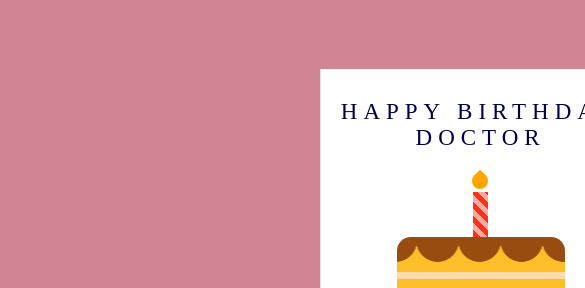
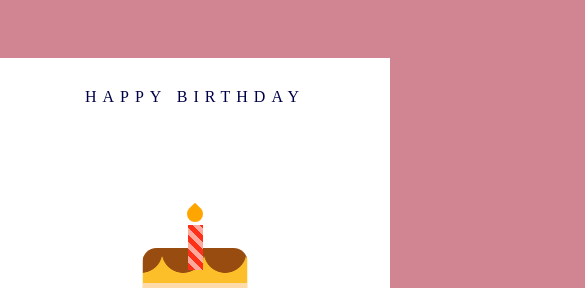
Before and after one commit to sidiq20/Birthday-card, a plain HTML site: page index.html in a window 390 px wide. Shown: the part 153-441 px from the top of the page, 585 px wide, since content can reach past the window. Drawn offline with Linux system fonts and the light colour scheme.

Commit message:
Update birthday card with new design and functionality

```diff
--- a/index.html
+++ b/index.html
@@ -5,19 +5,15 @@
     <meta name="viewport" content="width=device-width, initial-scale=1.0">
     <title>Birthday Card</title>
     <!-- Google Font -->
-    <link
-    href="https://fonts.googleapis.com/css2?
-    family=poppins&display=swap"
-    rel="stylesheet"
-    />
+    <link href="https://fonts.googleapis.com/css2?family=Poppins&display=swap" rel="stylesheet">
     <!-- stylesheet -->
     <link rel="stylesheet" href="style.css">
 </head>
 <body>
-    <div class="card">
+    <div class="card" onclick="toggleCard()">
         <div class="outside">
             <div class="front">
-            <p>Happy Birthday Doctor</p>
+                <p>Happy Birthday</p>
                 <div class="cake">
                     <div class="top-layer"></div>
                     <div class="middle-layer"></div>
@@ -36,5 +32,11 @@
         </div>
     </div>
 
+    <script>
+        function toggleCard() {
+            const card = document.querySelector('.card');
+            card.classList.toggle('active');
+        }
+    </script>
 </body>
 </html>
--- a/style.css
+++ b/style.css
@@ -7,6 +7,7 @@
 body {
     background-color: #d18491;
 }
+
 .card {
     width: 640px;
     height: 400px;
@@ -19,23 +20,27 @@ body {
     -webkit-perspective: 1200px;
     perspective: 1200px;
     transition: 1s;
+    cursor: pointer;
 }
-.card:hover{
+
+.card.active {
     transform: rotate(-5deg);
 }
-.card:hover .outside {
-    transform: rotateY( -130deg);
+
+.card.active .outside {
+    transform: rotateY(-130deg);
 }
+
 .outside,
- .inside {
+.inside {
     height: 100%;
     width: 50%;
     position: absolute;
     left: 50.1%;
 }
+
 .inside {
-    background: linear-gradient(to right, #e0e0e0,
-    #ffffff 30%);
+    background: linear-gradient(to right, #e0e0e0, #ffffff 30%);
     line-height: 3;
     padding: 0 20px;
     text-align: center;
@@ -45,6 +50,7 @@ body {
     align-items: center;
     left: 50%;
 }
+
 .outside {
     -webkit-transform-style: preserve-3d;
     transform-style: preserve-3d;
@@ -52,6 +58,7 @@ body {
     transform-origin: left;
     transition: 2s;
 }
+
 .front,
 .back {
     height: 100%;
@@ -62,19 +69,22 @@ body {
     transform: rotateX(0deg);
     background-color: #ffffff;
 }
+
 .front {
     background-color: white;
 }
+
 .back {
     transform: rotateY(180deg);
-    background: linear-gradient(to left #e0e0e0, #ffffff 30%);
+    background: linear-gradient(to left, #e0e0e0, #ffffff 30%);
+}
 
-}
 .cake {
     width: 100%;
     position: absolute;
     bottom: 30px;
 }
+
 .top-layer,
 .middle-layer,
 .bottom-layer {
@@ -89,20 +99,22 @@ body {
         #fedbab 60px,
         transparent 60px
     ),
-    radial-gradient(circle at 30px 5px, #994c10
-    30px, #fcbf29 31px);
-    border-radius: 20px 020px 0 0;
+    radial-gradient(circle at 30px 5px, #994c10 30px, #fcbf29 31px);
+    border-radius: 20px 20px 0 0;
     position: relative;
     margin: auto;
 }
+
 .middle-layer {
     transform: scale(0.85);
     top: 6px;
 }
+
 .top-layer {
     transform: scale(0.7);
     top: 26px;
 }
+
 .candle {
     height: 45px;
     width: 15px;
@@ -117,8 +129,9 @@ body {
     margin: auto;
     left: 0;
     right: 0;
-    bottom: 202px;
+    bottom: 245px;
 }
+
 .candle:before {
     content: "";
     position: absolute;
@@ -130,6 +143,7 @@ body {
     transform: rotate(45deg);
     left: -1px;
 }
+
 .outside p {
     font-size: 23px;
     text-transform: uppercase;
@@ -138,7 +152,71 @@ body {
     letter-spacing: 6px;
     color: #000046;
 }
+
 .inside h1 {
     font-size: 120px;
     line-height: 120px;
 }
+
+/* Responsive Styles */
+@media (max-width: 768px) {
+    .card {
+        width: 90%;
+        height: auto;
+        top: 50%;
+        transform: translateY(-50%);
+    }
+
+    .inside,
+    .outside {
+        width: 100%;
+        left: 0;
+    }
+
+    .inside h1 {
+        font-size: 80px;
+        line-height: 80px;
+    }
+
+    .outside p {
+        font-size: 18px;
+    }
+
+    .cake .top-layer,
+    .cake .middle-layer,
+    .cake .bottom-layer {
+        width: 180px;
+    }
+
+    .cake .candle {
+        bottom: 210px;
+    }
+}
+
+@media (max-width: 480px) {
+    .card {
+        width: 100%;
+        height: auto;
+        top: 50%;
+        transform: translateY(-50%);
+    }
+
+    .inside h1 {
+        font-size: 60px;
+        line-height: 60px;
+    }
+
+    .outside p {
+        font-size: 16px;
+    }
+
+    .cake .top-layer,
+    .cake .middle-layer,
+    .cake .bottom-layer {
+        width: 150px;
+    }
+
+    .cake .candle {
+        bottom: 180px;
+    }
+}
```
Lines whose indentation alone changed are shown as unchanged.
